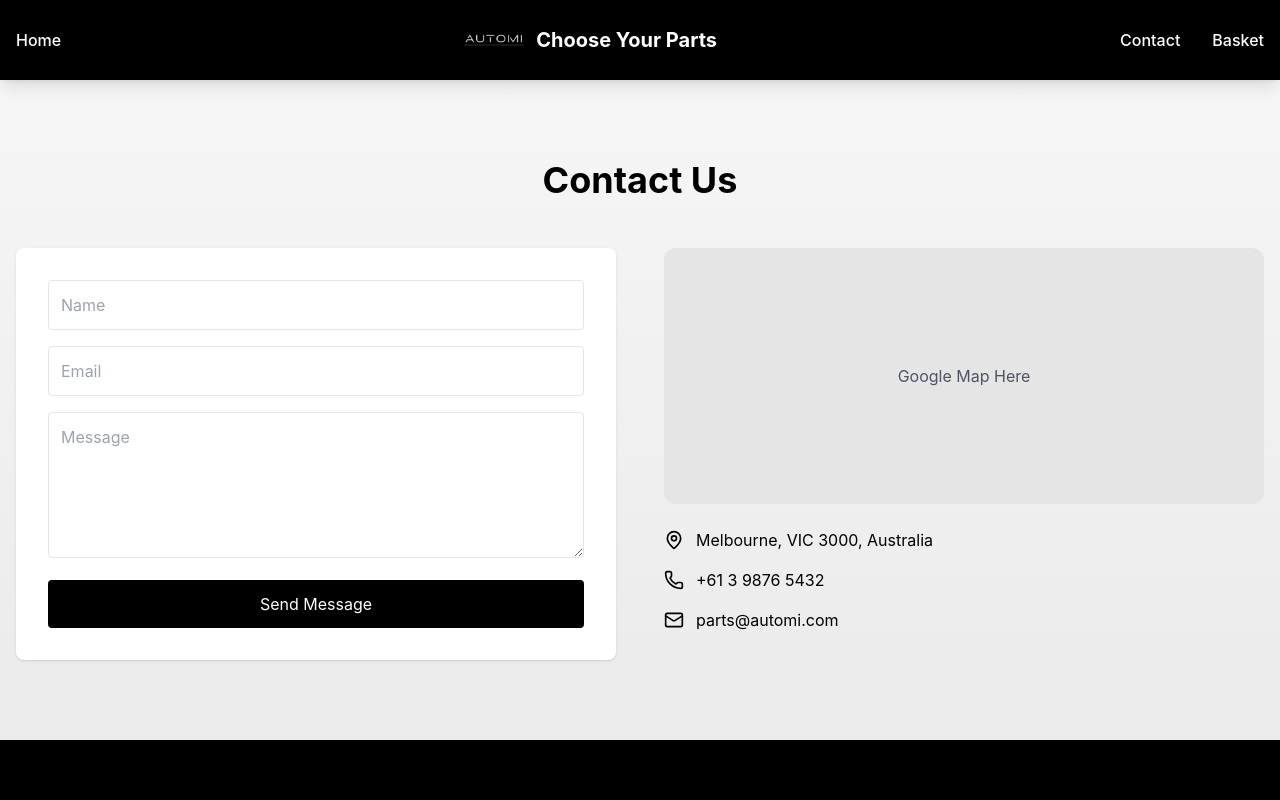
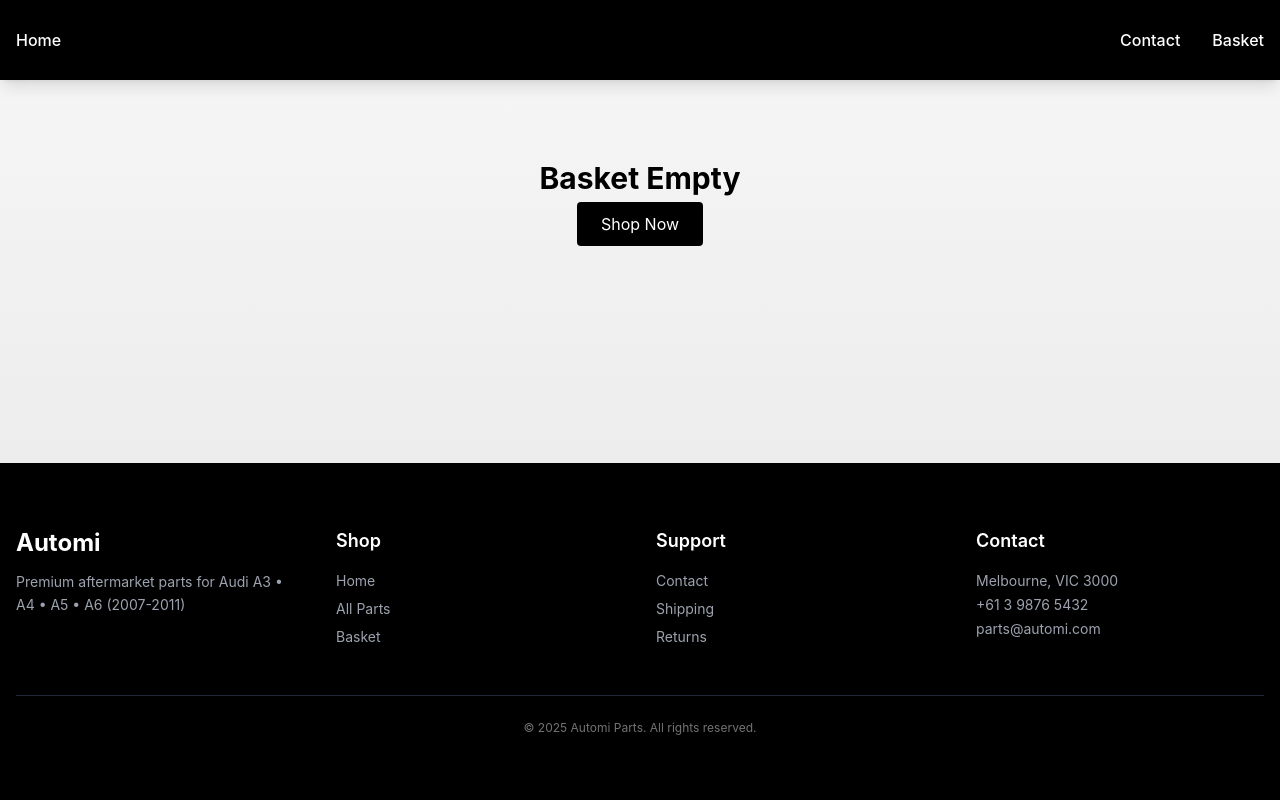
Before and after one commit to hejalamos-crypto/automi-site, a Next.js app: page /checkout in a window 1280 px wide. Shown: the top 800 px of the page. Built offline with nearby package versions, Linux system fonts and the light colour scheme.

Commit message:
FINAL: Logo on main, PayPal works, Contact works, Basket fixed

```diff
--- a/app/checkout/page.tsx
+++ b/app/checkout/page.tsx
@@ -1,45 +1,51 @@
-// app/contact/page.tsx
-import { MapPin, Phone, Mail } from 'lucide-react';
+// app/checkout/page.tsx
+'use client';
 
-export default function Contact() {
+import { PayPalButtons } from '@paypal/react-paypal-js';
+import { useCart } from '@/hooks/useCart';
+import Link from 'next/link';
+import { useRouter } from 'next/navigation';
+
+export default function Checkout() {
+  const { items, clearCart, removeFromCart } = useCart();
+  const router = useRouter();
+  const totalAmount = items.reduce((sum, i) => sum + i.price * i.quantity, 0);
+
+  if (items.length === 0) {
+    return (
+      <div className="text-center py-20">
+        <h1 className="text-3xl font-bold mb-4">Basket Empty</h1>
+        <Link href="/" className="px-6 py-3 bg-black text-white rounded">Shop Now</Link>
+      </div>
+    );
+  }
+
   return (
-    <div className="max-w-7xl mx-auto px-4 py-20">
-      <h1 className="text-4xl font-bold text-center mb-12">Contact Us</h1>
+    <div className="max-w-4xl mx-auto px-4 py-20">
+      <h1 className="text-3xl font-bold mb-8">Checkout</h1>
+      <div className="bg-white p-6 rounded-lg shadow mb-6">
+        {items.map(item => (
+          <div key={item.id} className="flex justify-between items-center py-3 border-b">
+            <div>
+              <p className="font-medium">{item.name}</p>
+              <p className="text-sm text-gray-600">${item.price} × {item.quantity}</p>
+            </div>
+            <button onClick={() => removeFromCart(item.id)} className="text-red-600">Remove</button>
+          </div>
+        ))}
+        <div className="font-bold text-xl mt-4">Total: ${totalAmount.toFixed(2)}</div>
+      </div>
 
-      <div className="grid md:grid-cols-2 gap-12">
-        {/* FORM */}
-        <div className="bg-white p-8 rounded-lg shadow">
-          <form>
-            <input type="text" placeholder="Name" className="w-full p-3 mb-4 border rounded" />
-            <input type="email" placeholder="Email" className="w-full p-3 mb-4 border rounded" />
-            <textarea placeholder="Message" rows={5} className="w-full p-3 mb-4 border rounded"></textarea>
-            <button className="w-full py-3 bg-black text-white rounded hover:bg-gray-800">
-              Send Message
-            </button>
-          </form>
-        </div>
-
-        {/* MAP + INFO */}
-        <div>
-          <div className="bg-gray-200 border-2 border-dashed rounded-xl w-full h-64 mb-6 flex items-center justify-center">
-            <p className="text-gray-600">Google Map Here</p>
-          </div>
-          <div className="space-y-4">
-            <div className="flex items-center gap-3">
-              <MapPin className="w-5 h-5 text-black" />
-              <span>Melbourne, VIC 3000, Australia</span>
-            </div>
-            <div className="flex items-center gap-3">
-              <Phone className="w-5 h-5 text-black" />
-              <span>+61 3 9876 5432</span>
-            </div>
-            <div className="flex items-center gap-3">
-              <Mail className="w-5 h-5 text-black" />
-              <span>parts@automi.com</span>
-            </div>
-          </div>
-        </div>
-      </div>
+      <PayPalButtons
+        createOrder={(_, actions) => actions.order!.create({
+          purchase_units: [{ amount: { value: totalAmount.toString(), currency_code: 'USD' } }]
+        })}
+        onApprove={async (_, actions) => {
+          await actions.order!.capture();
+          clearCart();
+          router.push('/success');
+        }}
+      />
     </div>
   );
 }
--- a/app/contact/page.tsx
+++ b/app/contact/page.tsx
@@ -1,43 +1,20 @@
 // app/contact/page.tsx
-import { MapPin, Phone, Mail } from 'lucide-react';
-
 export default function Contact() {
   return (
     <div className="max-w-7xl mx-auto px-4 py-20">
       <h1 className="text-4xl font-bold text-center mb-12">Contact Us</h1>
-
       <div className="grid md:grid-cols-2 gap-12">
-        {/* FORM */}
-        <div className="bg-white p-8 rounded-lg shadow">
-          <form>
-            <input type="text" placeholder="Name" className="w-full p-3 mb-4 border rounded" />
-            <input type="email" placeholder="Email" className="w-full p-3 mb-4 border rounded" />
-            <textarea placeholder="Message" rows={5} className="w-full p-3 mb-4 border rounded"></textarea>
-            <button className="w-full py-3 bg-black text-white rounded hover:bg-gray-800">
-              Send Message
-            </button>
-          </form>
-        </div>
-
-        {/* MAP + INFO */}
+        <form className="bg-white p-8 rounded-lg shadow">
+          <input type="text" placeholder="Name" className="w-full p-3 mb-4 border rounded" />
+          <input type="email" placeholder="Email" className="w-full p-3 mb-4 border rounded" />
+          <textarea placeholder="Message" rows={5} className="w-full p-3 mb-4 border rounded"></textarea>
+          <button className="w-full py-3 bg-black text-white rounded hover:bg-gray-800">Send</button>
+        </form>
         <div>
-          <div className="bg-gray-200 border-2 border-dashed rounded-xl w-full h-64 mb-6 flex items-center justify-center">
-            <p className="text-gray-600">Google Map Here</p>
-          </div>
-          <div className="space-y-4">
-            <div className="flex items-center gap-3">
-              <MapPin className="w-5 h-5 text-black" />
-              <span>Melbourne, VIC 3000, Australia</span>
-            </div>
-            <div className="flex items-center gap-3">
-              <Phone className="w-5 h-5 text-black" />
-              <span>+61 3 9876 5432</span>
-            </div>
-            <div className="flex items-center gap-3">
-              <Mail className="w-5 h-5 text-black" />
-              <span>parts@automi.com</span>
-            </div>
-          </div>
+          <div className="bg-gray-200 border-2 border-dashed rounded-xl w-full h-64 mb-6"></div>
+          <p className="font-medium">Melbourne, VIC 3000</p>
+          <p>+61 3 9876 5432</p>
+          <p>parts@automi.com</p>
         </div>
       </div>
     </div>
--- a/app/page.tsx
+++ b/app/page.tsx
@@ -1,26 +1,82 @@
 // app/page.tsx
 'use client';
+
+import { useState } from 'react';
 import Link from 'next/link';
+import Image from 'next/image';
 import PartCard from '@/components/PartCard';
 import partsData from '@/data/parts.json';
+import { Search } from 'lucide-react';
+
+const cars = [
+  { id: 'a3', name: 'Audi A3', years: '2007-2011' },
+  { id: 'a4', name: 'Audi A4', years: '2007-2011' },
+  { id: 'a5', name: 'Audi A5', years: '2007-2010' },
+  { id: 'a6', name: 'Audi A6', years: '2008-2011' },
+];
 
 export default function Home() {
+  const [selectedCar, setSelectedCar] = useState('a3');
+  const [searchTerm, setSearchTerm] = useState('');
+
+  const filteredParts = partsData
+    .filter(part => part.compatibleModels.some(m => m.includes(selectedCar.toUpperCase())))
+    .filter(part => part.name.toLowerCase().includes(searchTerm.toLowerCase()));
+
   return (
-    <div className="py-20">
-      <div className="max-w-7xl mx-auto px-4 text-center mb-16">
-        <h1 className="text-5xl font-black mb-6">Choose Your Parts</h1>
-        <Link href="#parts" className="px-8 py-4 bg-black text-white rounded-full hover:bg-gray-800">
-          Shop Now
+    <>
+      {/* HERO: LOGO + TEXT */}
+      <section className="bg-gradient-to-br from-gray-900 to-black text-white py-24 text-center">
+        <Link href="/" className="inline-flex flex-col items-center gap-4">
+          <Image src="/images/logo.png" alt="Automi" width={80} height={80} className="object-contain" />
+          <h1 className="text-3xl font-black">Choose Your Parts</h1>
         </Link>
-      </div>
+      </section>
 
-      <section id="parts" className="max-w-7xl mx-auto px-4">
-        <div className="grid grid-cols-1 sm:grid-cols-2 lg:grid-cols-3 xl:grid-cols-4 gap-8">
-          {partsData.map((part) => (
-            <PartCard key={part.id} part={part} />
-          ))}
+      {/* CAR TABS */}
+      <section className="bg-gray-100 py-6 border-b">
+        <div className="max-w-7xl mx-auto px-4">
+          <div className="flex gap-2 overflow-x-auto">
+            {cars.map(car => (
+              <button
+                key={car.id}
+                onClick={() => setSelectedCar(car.id)}
+                className={`px-6 py-3 rounded-full font-medium whitespace-nowrap transition ${
+                  selectedCar === car.id ? 'bg-black text-white' : 'bg-white text-black hover:bg-gray-200'
+                }`}
+              >
+                {car.name} ({car.years})
+              </button>
+            ))}
+          </div>
         </div>
       </section>
-    </div>
+
+      {/* SEARCH + PARTS */}
+      <section className="py-20">
+        <div className="max-w-7xl mx-auto px-4">
+          <div className="max-w-xl mx-auto mb-12">
+            <div className="relative">
+              <Search className="absolute left-3 top-1/2 -translate-y-1/2 text-gray-400 w-5 h-5" />
+              <input
+                type="text"
+                placeholder="Search parts..."
+                value={searchTerm}
+                onChange={e => setSearchTerm(e.target.value)}
+                className="w-full pl-10 pr-4 py-3 border border-gray-300 rounded-lg focus:outline-none focus:ring-2 focus:ring-black"
+              />
+            </div>
+          </div>
+
+          <div className="grid grid-cols-1 sm:grid-cols-2 lg:grid-cols-3 xl:grid-cols-4 gap-8">
+            {filteredParts.length > 0 ? (
+              filteredParts.map(part => <PartCard key={part.id} part={part} />)
+            ) : (
+              <p className="col-span-full text-center text-gray-600">No parts found.</p>
+            )}
+          </div>
+        </div>
+      </section>
+    </>
   );
 }
--- a/components/Header.tsx
+++ b/components/Header.tsx
@@ -2,7 +2,6 @@
 'use client';
 
 import Link from 'next/link';
-import Image from 'next/image';
 import { useCart } from '@/hooks/useCart';
 
 export default function Header() {
@@ -12,26 +11,9 @@
   return (
     <header className="bg-black text-white sticky top-0 z-50 shadow-lg">
       <div className="max-w-7xl mx-auto px-4 h-20 flex items-center justify-between">
-
-        {/* LEFT: HOME */}
         <Link href="/" className="font-medium hover:text-gray-300">
           Home
         </Link>
-
-        {/* CENTER: LOGO + TEXT */}
-        <Link href="/" className="flex items-center gap-3">
-          <Image
-            src="/images/logo.png"
-            alt="Automi"
-            width={60}
-            height={60}
-            className="object-contain"
-            priority
-          />
-          <span className="text-xl font-bold">Choose Your Parts</span>
-        </Link>
-
-        {/* RIGHT: CONTACT + BASKET — SEPARATE */}
         <div className="flex items-center gap-8">
           <Link href="/contact" className="font-medium hover:text-gray-300">
             Contact
```
Also changed, not shown: app/succes/page.tsx (renamed from app/success/page.tsx).
